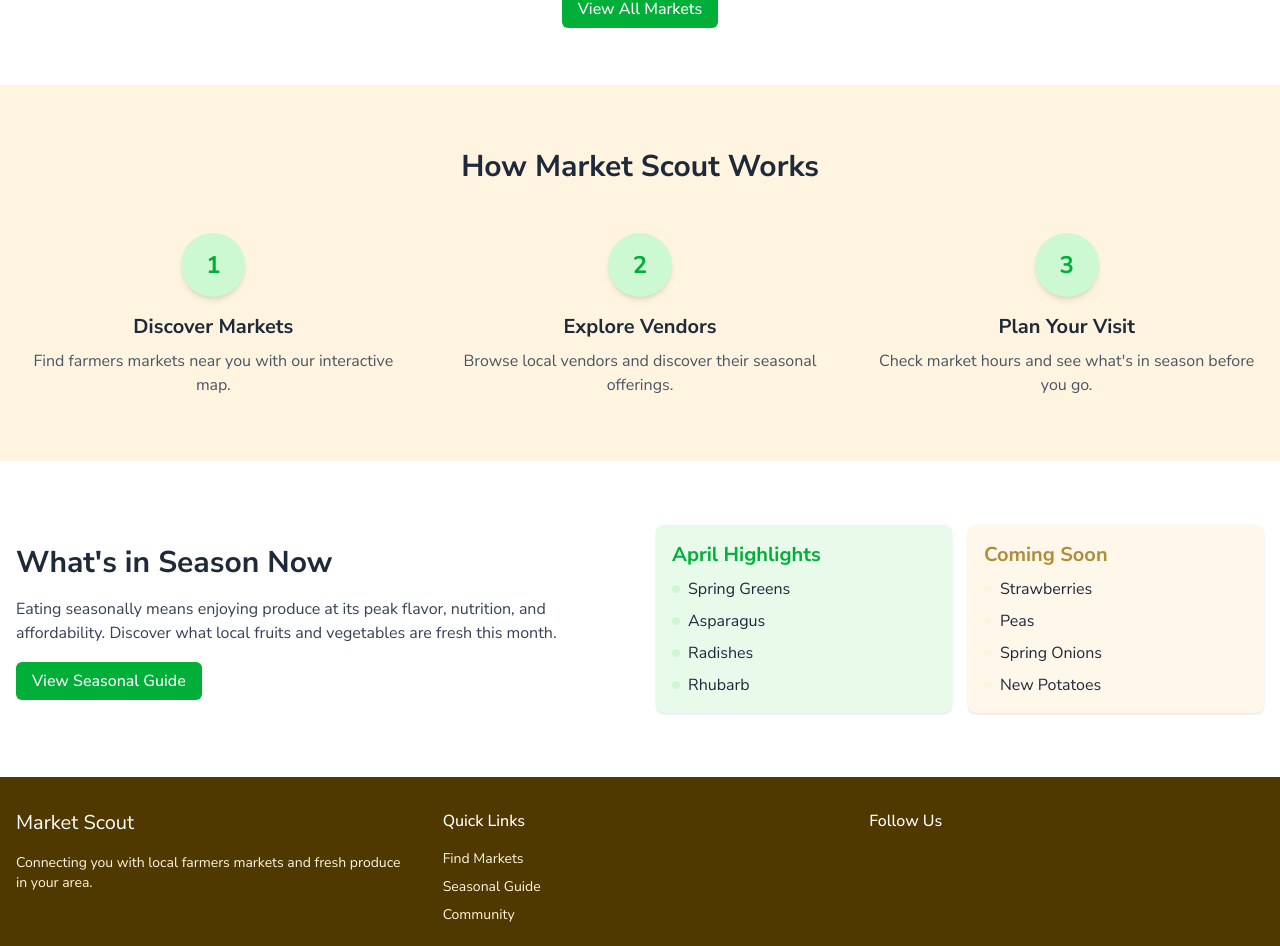
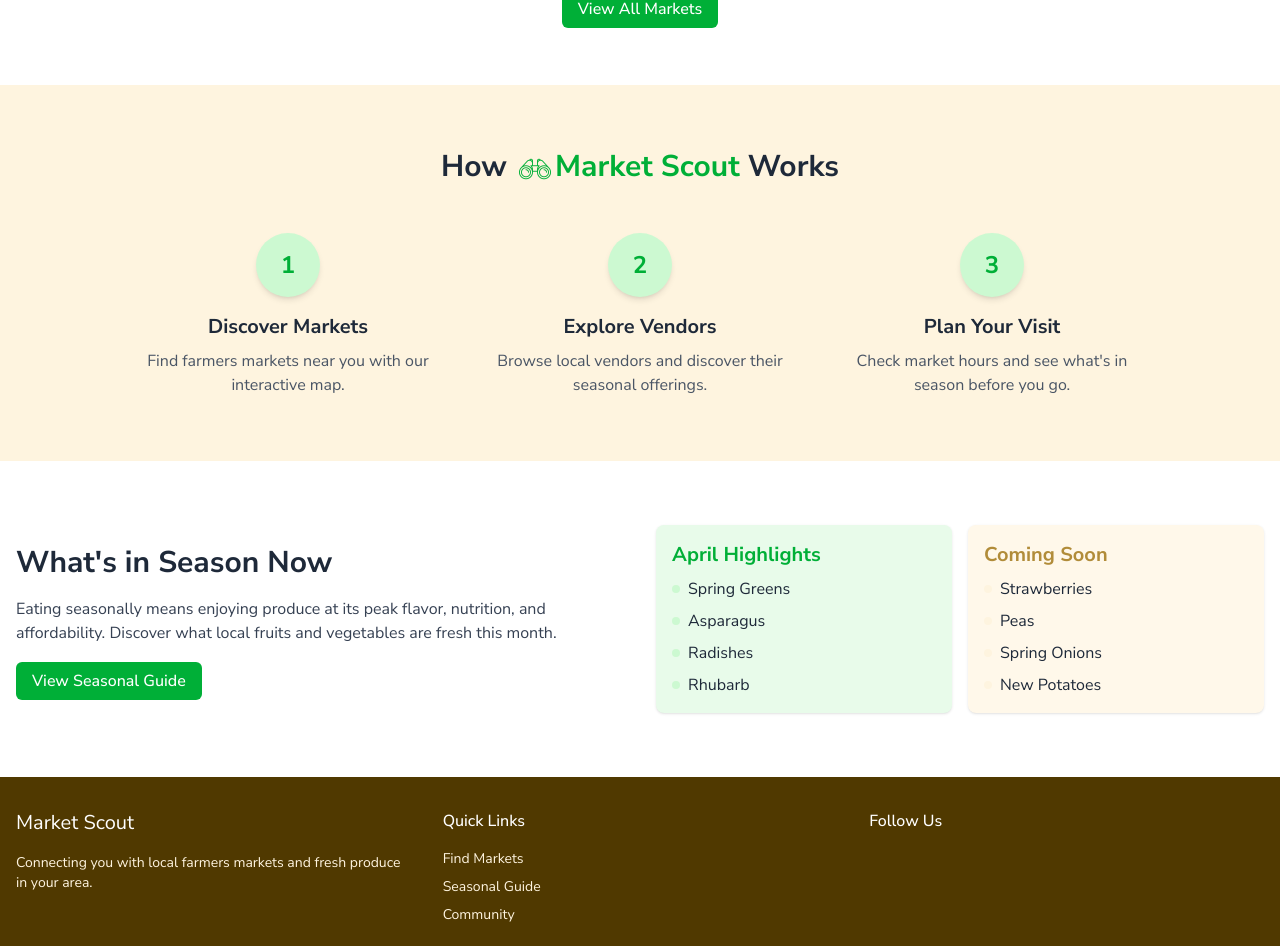
Before and after one commit to davidjentjens/market-scout, a Next.js app: page / in a window 1280 px wide. Shown: the part 1193-2139 px from the top of the page. Built offline with nearby package versions, Linux system fonts and the light colour scheme.

Commit message:
feat: enhance "How Market Scout Works" section with logo and improved layout

```diff
--- a/src/app/page.tsx
+++ b/src/app/page.tsx
@@ -90,23 +90,28 @@ export default function HomePage() {
       {/* How it Works Section */}
       <section className="py-16 bg-earth-100 scroll-reveal">
         <div className="container mx-auto px-4">
-          <h2 className="font-display text-3xl font-bold text-center mb-12 scroll-reveal-item">How Market Scout Works</h2>
-          <div className="grid grid-cols-1 md:grid-cols-3 gap-8">
-            <div className="text-center scroll-reveal-item delay-1">
+          <div className="text-center mb-12">
+            <h2 className="font-display text-3xl font-bold scroll-reveal-item">
+              How <Image src="/icons/binoculars.png" alt="Market Scout Logo" width={32} height={32} className="inline-block h-8 w-8 mx-1 align-middle" />
+              <span className="text-primary-600">Market Scout</span> Works
+            </h2>
+          </div>
+          <div className="flex flex-col md:flex-row justify-center items-center gap-8 max-w-5xl mx-auto">
+            <div className="text-center md:flex-1 scroll-reveal-item delay-1">
               <div className="bg-primary-100 rounded-full w-16 h-16 flex items-center justify-center mx-auto mb-4 transition-transform hover:scale-110 duration-300 shadow-md">
                 <span className="font-display text-2xl font-bold text-primary-600">1</span>
               </div>
               <h3 className="font-display text-xl font-bold mb-2">Discover Markets</h3>
               <p className="text-gray-600">Find farmers markets near you with our interactive map.</p>
             </div>
-            <div className="text-center scroll-reveal-item delay-2">
+            <div className="text-center md:flex-1 scroll-reveal-item delay-2">
               <div className="bg-primary-100 rounded-full w-16 h-16 flex items-center justify-center mx-auto mb-4 transition-transform hover:scale-110 duration-300 shadow-md">
                 <span className="font-display text-2xl font-bold text-primary-600">2</span>
               </div>
               <h3 className="font-display text-xl font-bold mb-2">Explore Vendors</h3>
               <p className="text-gray-600">Browse local vendors and discover their seasonal offerings.</p>
             </div>
-            <div className="text-center scroll-reveal-item delay-3">
+            <div className="text-center md:flex-1 scroll-reveal-item delay-3">
               <div className="bg-primary-100 rounded-full w-16 h-16 flex items-center justify-center mx-auto mb-4 transition-transform hover:scale-110 duration-300 shadow-md">
                 <span className="font-display text-2xl font-bold text-primary-600">3</span>
               </div>
```
